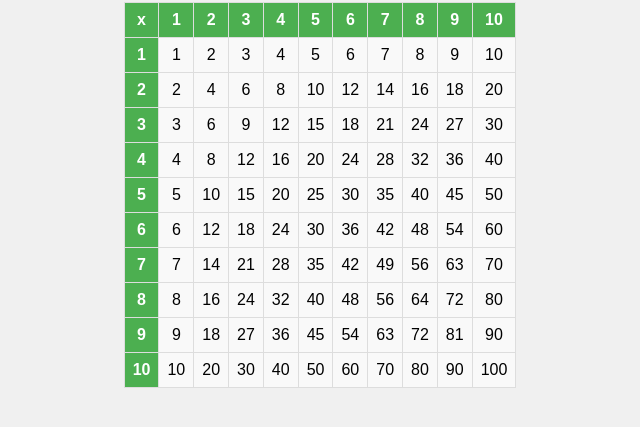
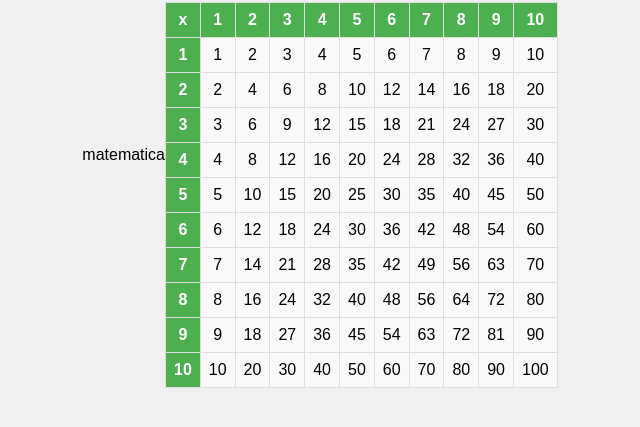
Before and after one commit to KevinProfissional/tabuada-shool, a plain HTML site: page index.html in a window 1280 px wide. Shown: the part 245-672 px from the top of the page, without its empty margins (320-960 px from the left). Drawn offline with Linux system fonts and the light colour scheme.

Commit message:
tabuada 0.1

```diff
--- a/index.html
+++ b/index.html
@@ -7,6 +7,7 @@
     <link rel="stylesheet" href="tabuada.css">
 </head>
 <body>
+    <p>matematica</p>
     <div class="container">
         <h1>Tabuada de Multiplicação</h1>
         <table id="tabuada">
```
